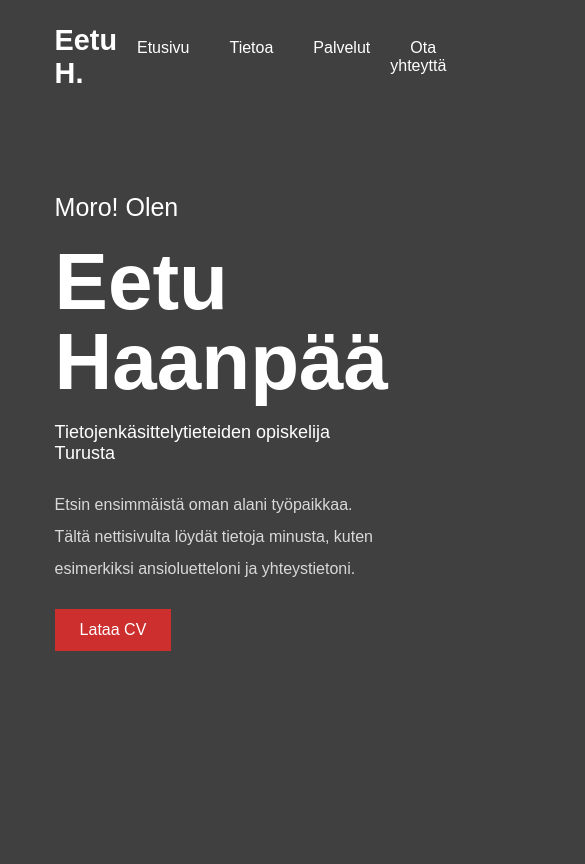
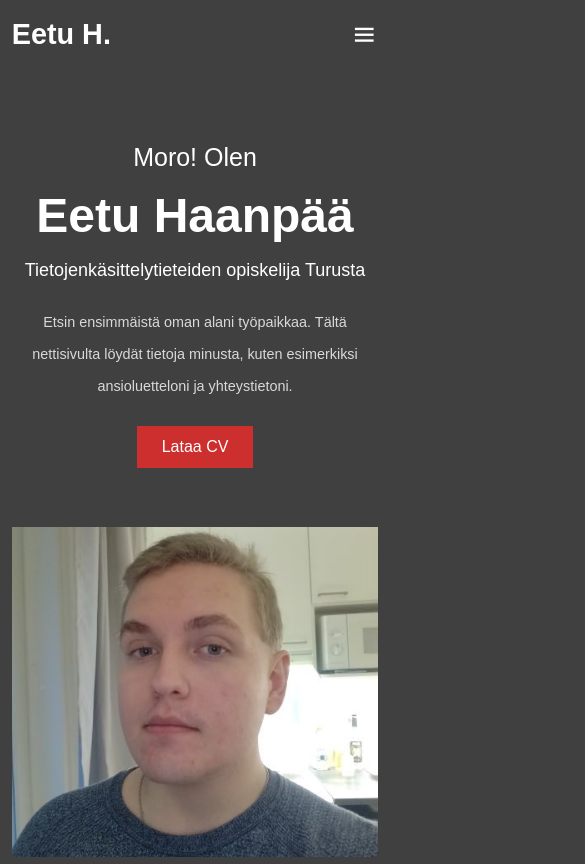
Before and after one commit to EetuEH/Portfolio-website, a plain HTML site: page index.html in a window 390 px wide. Shown: the top 864 px of the page, 585 px wide, since content can reach past the window. Drawn offline with nearby package versions, Linux system fonts and the light colour scheme; a web font is replaced by a local one.

Commit message:
responsiivisuutta (navbarissa jotain häikkää)

```diff
--- a/styles.css
+++ b/styles.css
@@ -274,3 +274,88 @@ form .send-btn:hover{
     background: var(--text-color);
     color: var(--main-color);
 }
+
+@media (max-width: 1430px){
+    header{
+        padding: 25px 3%;
+    }
+    section{
+        padding: 50px 3%;
+    }
+    :root{
+        --big-font: 4rem;
+        --h2-font: 1.2rem;
+    }
+}
+
+@media (max-width: 1020px){
+    :root{
+        --big-font: 3rem;
+        --h2-font: 1.2rem;
+        --p-font: 0.9rem;
+    }
+    .home{
+        height: 70vh;
+    }
+}
+
+@media (max-width: 830px){
+    header{
+        padding: 18px 3%;
+    }
+    #menu-icon{
+        display: block;
+    }
+    .navbar{
+        position: absolute;
+        top: -500px;
+        left: 0;
+        right: 0;
+        display: flex;
+        flex-direction: column;
+        background: #0b0b13;
+        box-shadow: 0px 15px 30px 0px rgb(0 0 0 / 70%);
+        text-align: left;
+        transition: 0.2s ease;
+    }
+    .navbar a{
+        display: block;
+        padding: 1rem;
+        border-left: 2px solid var(--main-color);
+        margin: 1rem;
+    }
+
+    .navbar.active{
+        top: 100%;
+    }
+}
+
+@media (max-width: 795px){
+    .home{
+        grid-template-columns: 1fr;
+        grid-gap: 2rem;
+        text-align: center;
+        margin-top: 80px;
+        height: 100vh;
+    }
+    .home-text p{
+        max-width: 100%;
+    }
+    .home-img img{
+        max-width: 100%;
+        width: 490px;
+        height: auto;
+    }
+    .about{
+        grid-template-columns: 1fr;
+        text-align: center;
+    }
+    .about-text h2, p{
+        max-width: 100%;
+    }
+    .about-img{
+        order: 2;
+    }
+
+
+}
```
